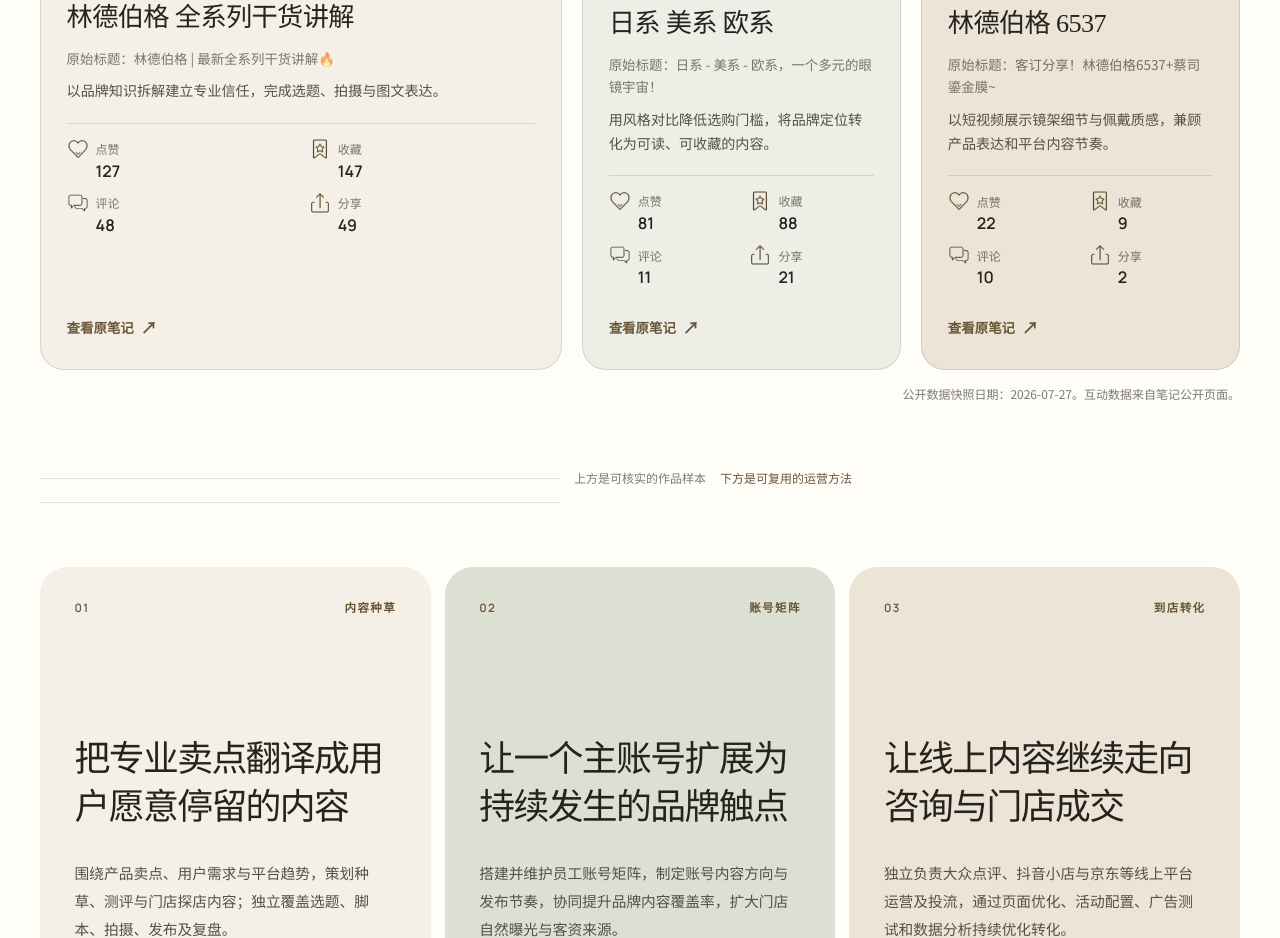
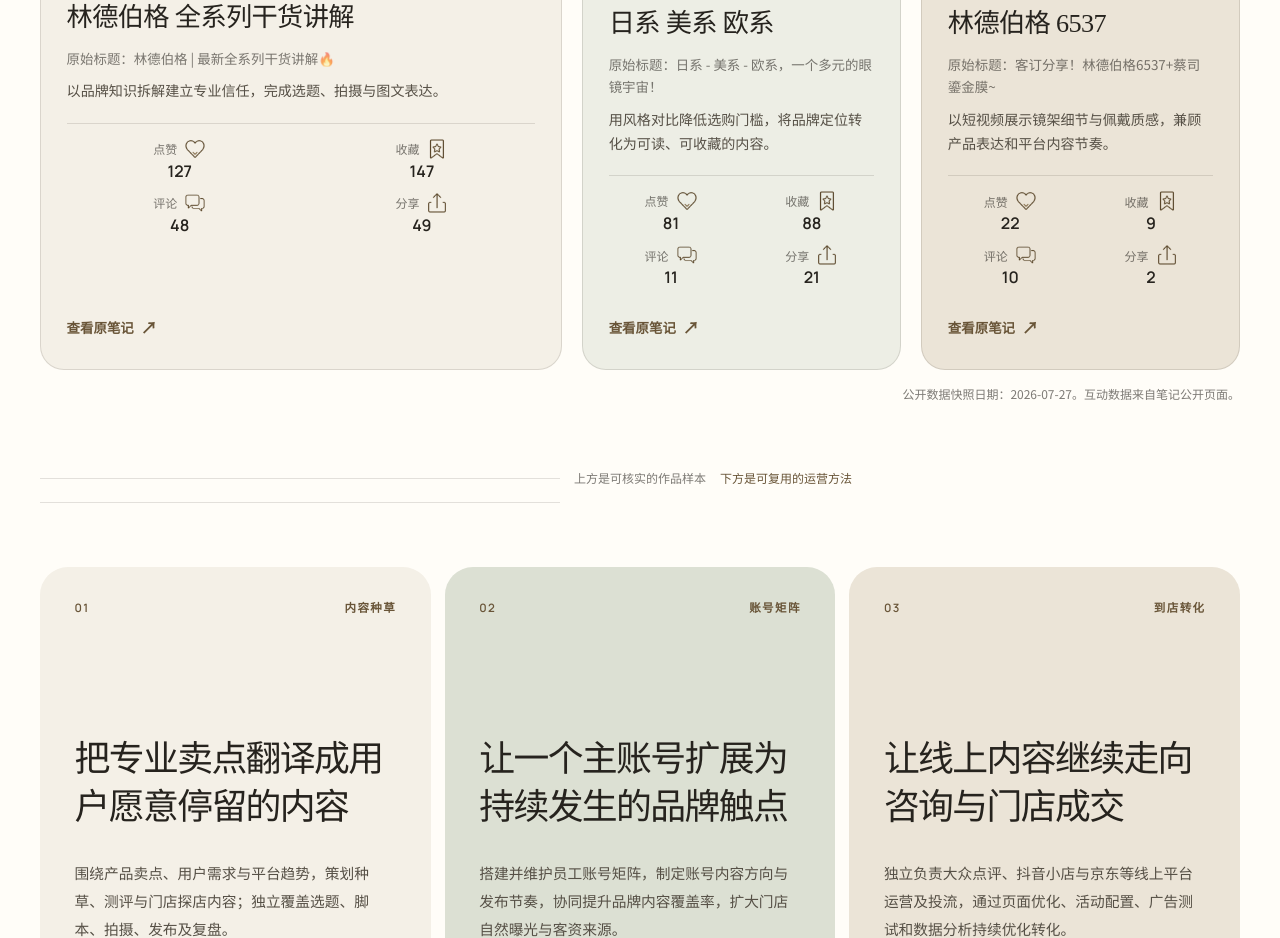
Before and after one commit to 2496739820-netizen/-, a Next.js app: page / in a window 1280 px wide. Shown: the part 1800-2738 px from the top of the page. Built offline with nearby package versions, Linux system fonts and the light colour scheme.

Commit message:
Center Hupai interaction metrics

```diff
--- a/app/components/hupai-portfolio/HupaiPortfolio.tsx
+++ b/app/components/hupai-portfolio/HupaiPortfolio.tsx
@@ -14,6 +14,7 @@
       {work.metrics.map((metric) => (
         <div key={metric.label}>
           <dt>
+            <span>{metric.label}</span>
             <Image
               className="hupai-work-metric-icon"
               src={metricIconSources[metric.label]}
@@ -22,7 +23,6 @@
               height={22}
               aria-hidden="true"
             />
-            <span>{metric.label}</span>
           </dt>
           <dd>{metric.value}</dd>
         </div>
--- a/app/globals.css
+++ b/app/globals.css
@@ -344,10 +344,10 @@
 .hupai-work-content > p:nth-of-type(2) { font-size: 0.84rem; }
 .hupai-work-content > p:nth-of-type(3) { margin-top: 10px; color: var(--ink-soft); font-size: 0.88rem; }
 .hupai-work-metrics { display: grid; grid-template-columns: repeat(2, minmax(0, 1fr)); gap: 11px 16px; margin: 20px 0 12px; border-top: 1px solid var(--line); padding-top: 14px; }
-.hupai-work-metrics div { min-width: 0; }
-.hupai-work-metrics dt { display: flex; align-items: center; gap: 7px; color: var(--muted); font-size: 0.75rem; line-height: 1.3; }
+.hupai-work-metrics div { display: flex; min-width: 0; flex-direction: column; align-items: center; }
+.hupai-work-metrics dt { display: flex; align-items: center; justify-content: center; gap: 7px; color: var(--muted); font-size: 0.75rem; line-height: 1.3; }
 .hupai-work-metric-icon { display: block; width: 22px; height: 22px; flex: 0 0 22px; object-fit: contain; }
-.hupai-work-metrics dd { margin: 2px 0 0; padding-left: 29px; font: 600 1rem/1.2 "Manrope", sans-serif; }
+.hupai-work-metrics dd { margin: 2px 0 0; padding-left: 0; font: 600 1rem/1.2 "Manrope", sans-serif; text-align: center; }
 .hupai-work-content > a { display: inline-flex; width: fit-content; min-height: 44px; align-items: center; margin-top: auto; padding-top: 12px; color: var(--gold-deep); font-size: 0.84rem; font-weight: 600; }
 .hupai-work-content > a::after { content: "↗"; margin-left: 7px; font-size: 1rem; }
 .hupai-evidence-note { margin: 14px 0 0; color: var(--muted); font-size: 0.75rem; line-height: 1.65; text-align: right; }
```
Also changed, not shown: 1 other file (tests, documents, lock files or other folders).
